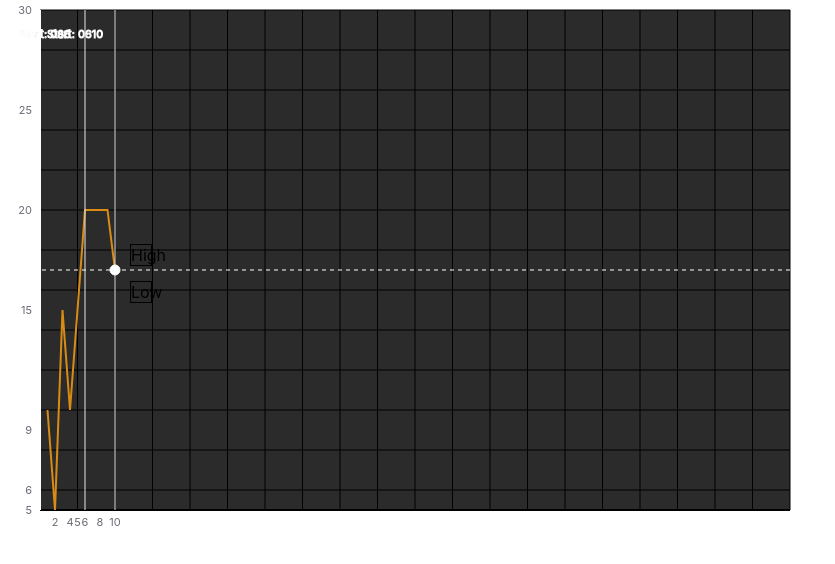
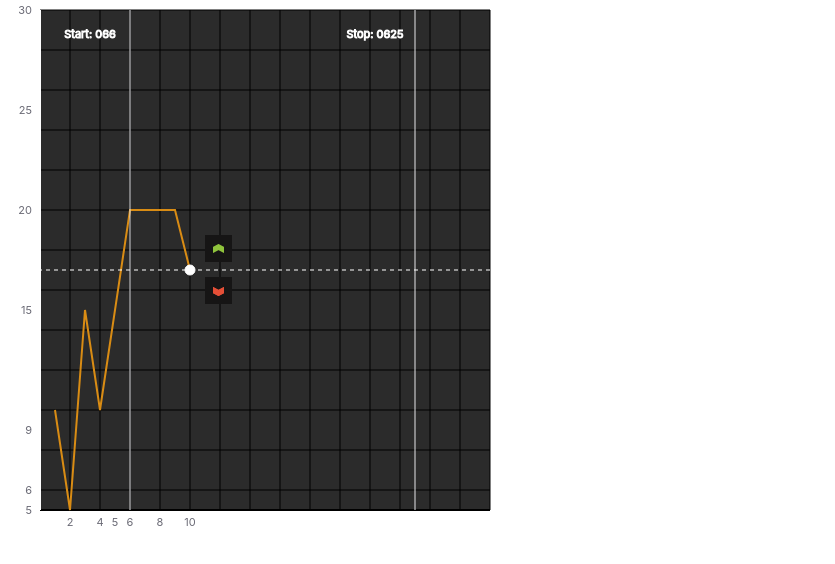
Before and after one commit to Browinee/blockchain, a React (Create React App) app: page / in a window 1280 px wide. Shown: the top 564 px of the page, without its empty margins (0-835 px from the left). Built offline with nearby package versions, Linux system fonts and the light colour scheme.

Commit message:
feat: add up and down

```diff
--- a/src/App.js
+++ b/src/App.js
@@ -18,10 +18,10 @@ const ChartData = {
   yAxisPeriodStart: 50,
   yAxisPeriodEnd: 250,
   xAxisLatestValueRefereceLine: 100,
-  xMax: 100,
+  xMax: 30,
   yMax: 30,
   periodStart: [6],
-  periodStop: [10],
+  periodStop: [25],
 };
 const ThemeConfig = {
   zIndex: {
--- a/src/component/LineAreaChart/index.js
+++ b/src/component/LineAreaChart/index.js
@@ -15,15 +15,19 @@ import "react-vis/dist/style.css";
 import PropTypes from "prop-types";
 import styled from "styled-components";
 import "./style.css";
+import up from "./images/up.png";
+import down from "./images/down.png";
 
 const config = {
   circleSize: [2],
-  chartWidth: 800,
+  chartWidth: 500,
   chartHeight: 550,
   offset: {
     markerOffset: 10,
     periodHeightOffset: 50,
     referenceOffset: 50,
+    investClickerUpOffset: 25,
+    investClickerDownOffset: 55,
   },
 };
 
@@ -35,14 +39,15 @@ const StyledInvestClickArea = styled.div`
   top: ${(props) => props.position.top}px;
   left: ${(props) => props.position.left}px;
   z-index: ${(props) => props.theme.zIndex.investClickArea};
+
 `;
 
 const StyledClick = styled.div`
-  width: 20px;
-  height: 20px;
-  border: 1px solid;
+  width: 27px;
+  height: 27px;
   margin-bottom: 15px;
   cursor: pointer;
+  background-image: url(${props => props.up ? up : down});
 `;
 function LineAreaChart(props) {
   const {
@@ -62,9 +67,9 @@ function LineAreaChart(props) {
     circleSize,
     chartWidth,
     chartHeight,
-    offset: { markerOffset, periodHeightOffset, referenceOffset },
+    offset: { markerOffset, periodHeightOffset, referenceOffset, investClickerUpOffset, investClickerDownOffset },
   } = config;
-  const xTickFormatHandler = (v) => `Start: 06${v}`;
+  const xTickFormatHandler = (v, status) => `${status}: 06${v}`;
   const yTickFormatHandler = (v) => v;
   const yAxisPeriodTitle = (position, value) => {
     return `${position}: ${value}`;
@@ -77,8 +82,8 @@ function LineAreaChart(props) {
   const getReferenceLinePosition = () => {
     const marker = document.querySelector(".mark-series > circle");
     if (marker) {
-      const cy = +marker.attributes.cy.value - 16;
-      const cx = +marker.attributes.cx.value + 55;
+      const cy = +marker.attributes.cy.value - investClickerUpOffset;
+      const cx = +marker.attributes.cx.value + investClickerDownOffset;
       setInvestPosition({
         top: cy,
         left: cx,
@@ -105,8 +110,8 @@ function LineAreaChart(props) {
   return (
     <StyledLineAreaChart>
       <StyledInvestClickArea position={investClickPosition}>
-        <StyledClick>High</StyledClick>
-        <StyledClick>Low</StyledClick>
+        <StyledClick up />
+        <StyledClick down />
       </StyledInvestClickArea>
       <XYPlot height={chartHeight} width={chartWidth}>
         {/* 用AreaSeries畫出背景，要放在第一個 */}
@@ -151,7 +156,7 @@ function LineAreaChart(props) {
           className="XAxisPeriodStart"
           tickSizeOuter={0}
           tickSizeInner={periodHeight}
-          tickFormat={xTickFormatHandler}
+          tickFormat={(v) => xTickFormatHandler(v, "Start")}
           tickValues={periodStart}
           hideLine
           style={{
@@ -165,7 +170,7 @@ function LineAreaChart(props) {
           className="XAxisPeriodEnd"
           tickSizeOuter={0}
           tickSizeInner={periodHeight}
-          tickFormat={xTickFormatHandler}
+          tickFormat={(v) => xTickFormatHandler(v, "Stop")}
           tickValues={periodStop}
           position="start"
           hideLine
```
Also changed, not shown: src/component/LineAreaChart/images/down.png (added), src/component/LineAreaChart/images/up.png (added).
